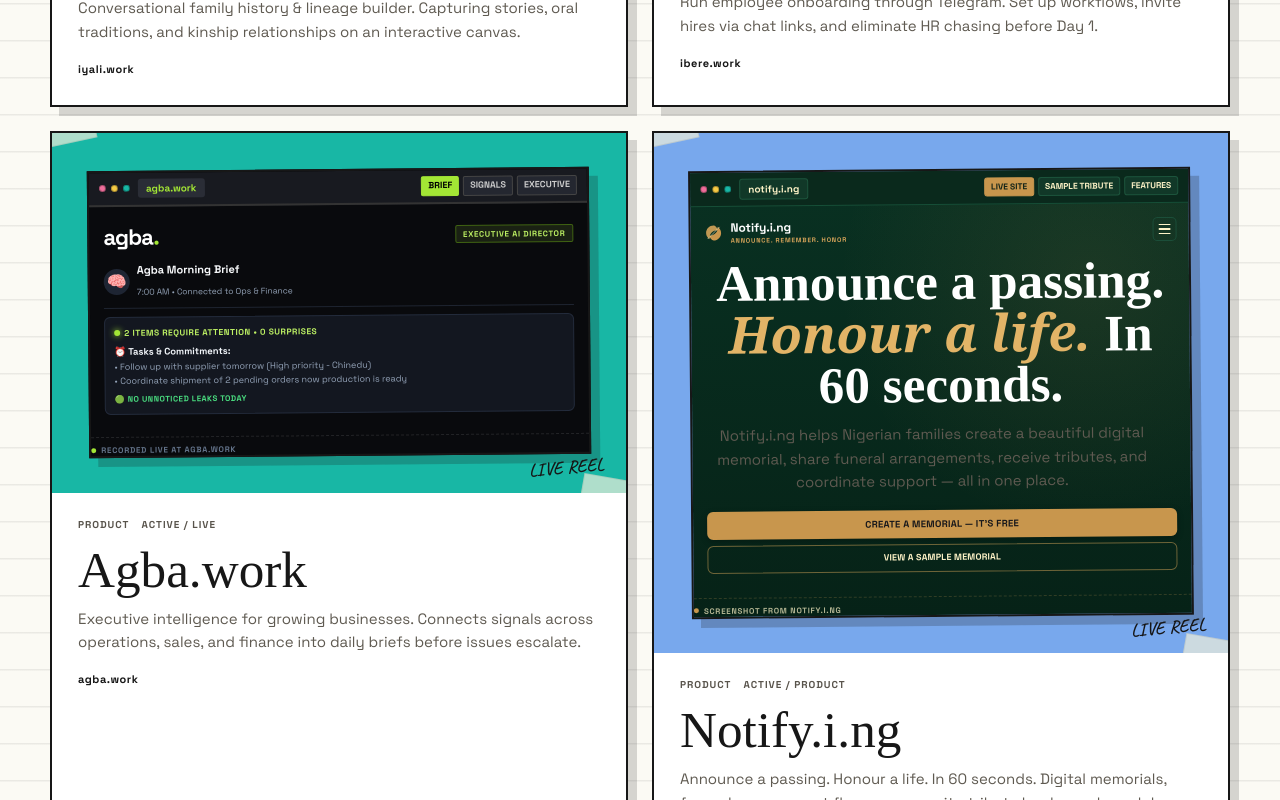
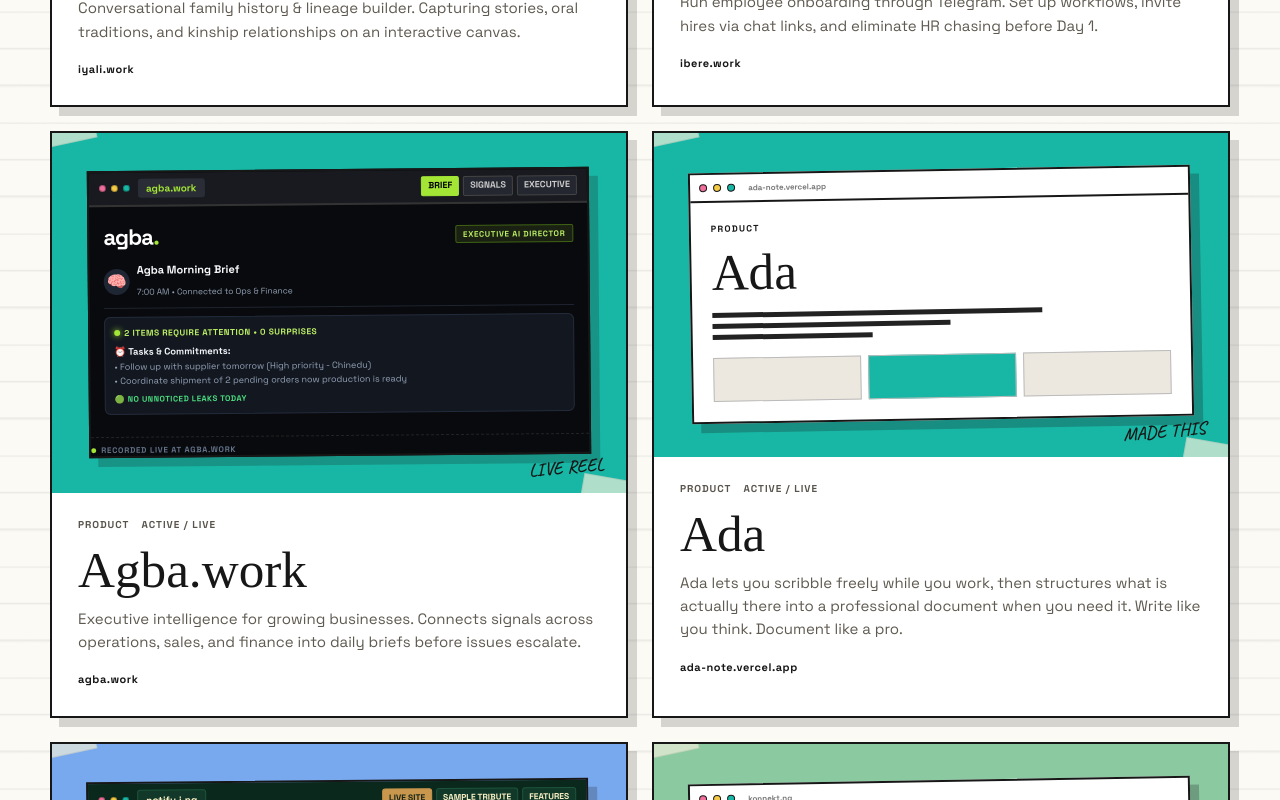
Before and after one commit to nekt-konnekt/Tomori-Hub, a React (Vite) app: page /work in a window 1280 px wide. Shown: the part 1060-1860 px from the top of the page. Built offline with nearby package versions, Linux system fonts and the light colour scheme; a web font is replaced by a local one.

Commit message:
Add Ada to live products

```diff
--- a/src/data/projects.ts
+++ b/src/data/projects.ts
@@ -16,6 +16,7 @@
   { slug:'iyali', name:'Iyali.work', description:'Conversational family history & lineage builder. Capturing stories, oral traditions, and kinship relationships on an interactive canvas.', category:'Product', status:'Active / Live', url:'https://iyali.work', domain:'iyali.work' },
   { slug:'ibere', name:'Ibere.work', description:'Run employee onboarding through Telegram. Set up workflows, invite hires via chat links, and eliminate HR chasing before Day 1.', category:'Product', status:'Active / Live', url:'https://ibere.work', domain:'ibere.work' },
   { slug:'agba', name:'Agba.work', description:'Executive intelligence for growing businesses. Connects signals across operations, sales, and finance into daily briefs before issues escalate.', category:'Product', status:'Active / Live', url:'https://agba.work', domain:'agba.work' },
+  { slug:'ada', name:'Ada', description:'Ada lets you scribble freely while you work, then structures what is actually there into a professional document when you need it. Write like you think. Document like a pro.', category:'Product', status:'Active / Live', url:'https://ada-note.vercel.app', domain:'ada-note.vercel.app' },
   { slug:'notify', name:'Notify.i.ng', description:'Announce a passing. Honour a life. In 60 seconds. Digital memorials, funeral arrangement flyers, community tribute books, and condolence support for Nigerian families.', category:'Product', status:'Active / Product', url:'https://notify.i.ng', domain:'notify.i.ng' },
   { slug:'konnekt', name:'Konnekt.ng', description:'Leads and business identity.', category:'Product', status:'Product', url:'https://konnekt.ng', domain:'konnekt.ng' },
   { slug:'makiva', name:'Makiva.work', description:'Prototype. Currently houses no meaningful product functionality.', category:'Experiment', status:'Prototype', url:'https://makiva.work', domain:'makiva.work' },
```
